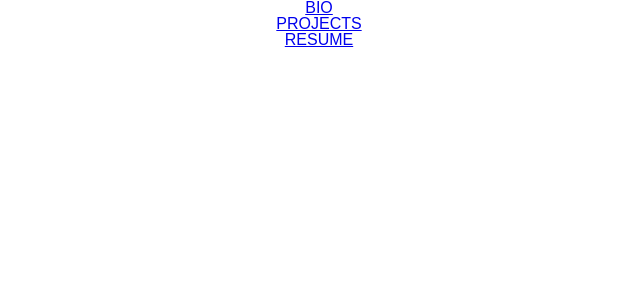
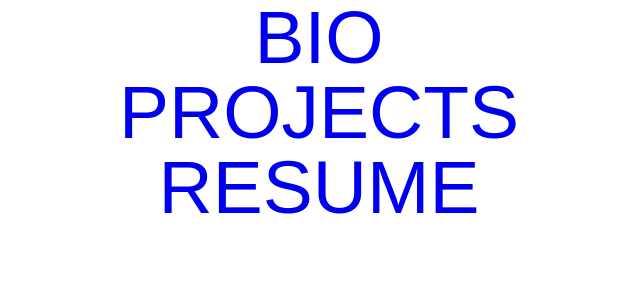
Before and after one commit to Josifraburn/about-me-react-new, a React (Create React App) app: page / in a window 1280 px wide. Shown: the top 300 px of the page, without its empty margins (321-961 px from the left). Built offline with nearby package versions, Linux system fonts and the light colour scheme.

Commit message:
added text styles in the home container

```diff
--- a/src/Containers/Home/HomeContainer.css
+++ b/src/Containers/Home/HomeContainer.css
@@ -12,4 +12,13 @@ video{
     flex-direction: column;
     align-items: center;
     justify-content: center;
+    font-size: 75px;
 }
+
+.link {
+    text-decoration: none;
+}
+
+.link:visited {
+    color: black;
+}
--- a/src/Containers/Home/HomeContainer.js
+++ b/src/Containers/Home/HomeContainer.js
@@ -7,13 +7,13 @@ class HomeContainer extends Component {
         return(
             <div className='home-main'>
                 <div className='home-content'>
-                    <Link to='/bio'>
+                    <Link to='/bio' className='link'>
                        BIO
                     </Link>
-                    <Link to='/projects'>
+                    <Link to='/projects' className='link'>
                        PROJECTS
                     </Link>
-                    <Link to='/resume'>
+                    <Link to='/resume' className='link'>
                        RESUME
                     </Link>
                 </div>
```
